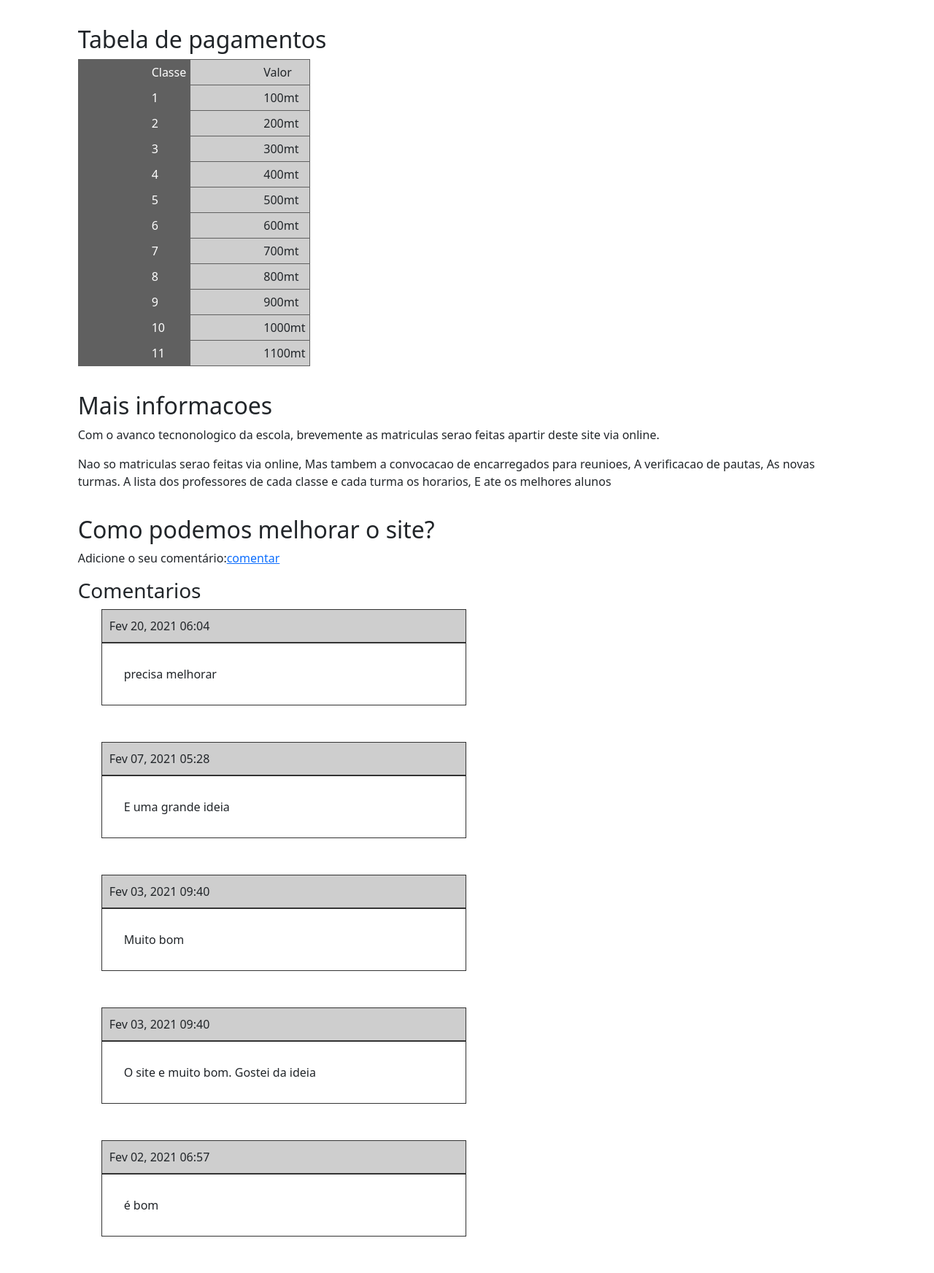
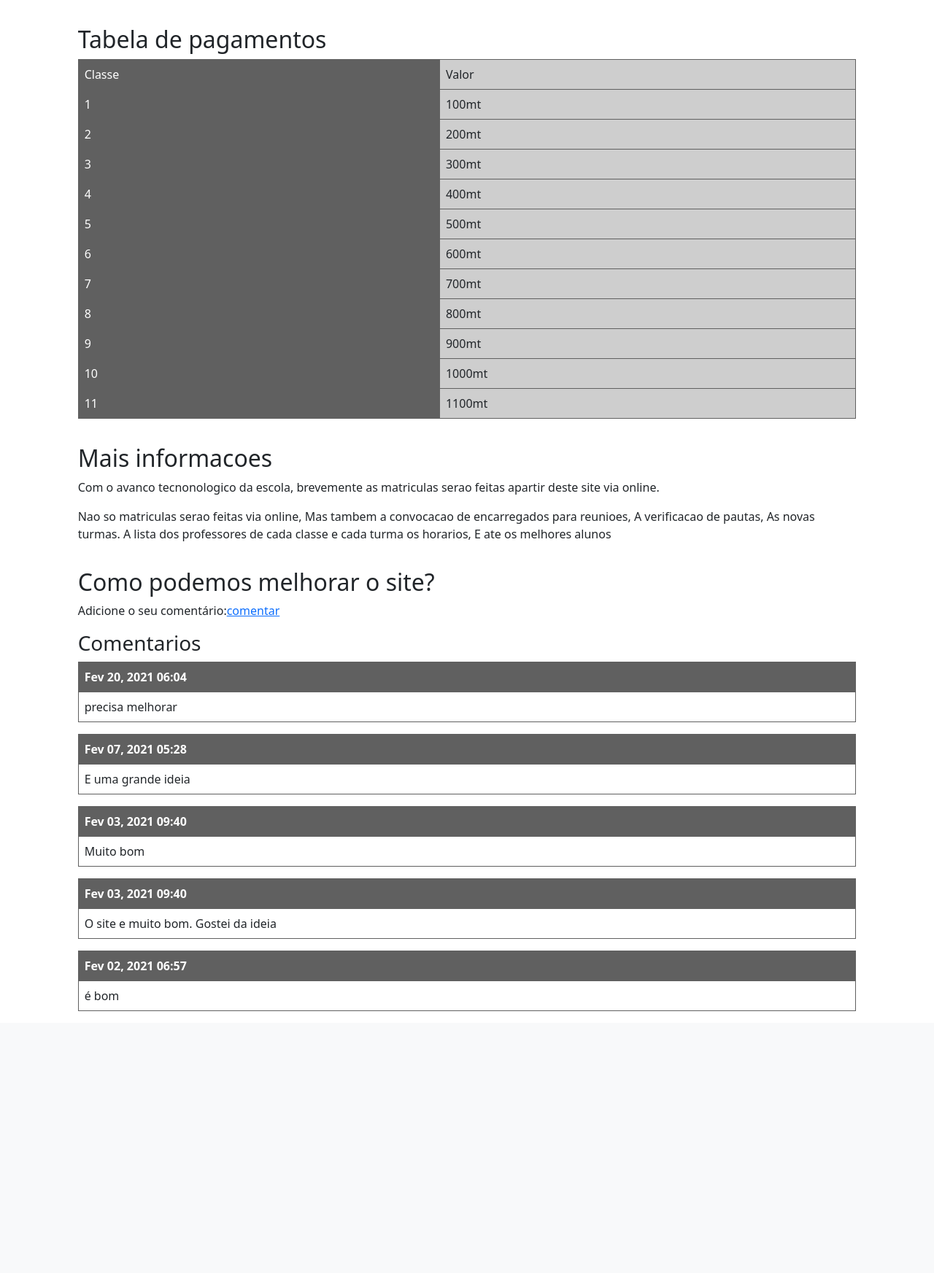
Before and after one commit to diolclaudio/teste3, a Django app: page /info/ in a window 1280 px wide. Shown: the part 57-1802 px from the top of the page at 73% size. After the commit the page ends 1443 px from the top, so only its background shows below. Run offline with Django 3.2, Linux system fonts and the light colour scheme; data comes from the database, SQL or seed files in the repository; both versions use the stored data as it was after the commit; some libraries are stand-ins or nearby versions.

Commit message:
'update'

```diff
--- a/pays/templates/pays/info.html
+++ b/pays/templates/pays/info.html
@@ -1,9 +1,10 @@
 {% extends 'pays/base.html'%}
 
 {% block content%}
+<div class="content fluid">
 <div class="offset-1 col-10">
   <h2>Tabela de pagamentos</h2>
-  <table id="tabelaspec">
+  <table class="table" id="tabelaspec">
     <tr><td class="ce">Classe</td><td class="cd">Valor</td></tr>
     <tr><td class="ce">1</td><td class="cd">100mt</td></tr>
     <tr><td class="ce">2</td><td class="cd">200mt</td></tr>
@@ -27,14 +28,21 @@
   <h2>Como podemos melhorar o site?</h2>
   <p>Adicione o seu comentário:<a href="/comentario/">comentar</a></p>
   <h3>Comentarios</h3>
-  <ul>
+
     {% for com in comentario%}
-      <li class="com">{{com.data|date:'M d, Y H:i' }}</li>
-      <li class="com-com">{{com}}</li>
+    <table class="table">
+      <tr>
+        <td class="ce"><b>{{com.data|date:'M d, Y H:i' }}</b></td>
+      </tr>
+      <tr>
+        <td>{{com}}</td>
+      </tr>
+    </table>
     {% empty%}
-      <li>Não tem comentarios ainda</li>
+          <p>Não tem comentarios ainda</p>
     {%endfor%}
   </ul>
+    </div>
 </div>
-
+</div>
 {% endblock content%}
```
Also changed, not shown: db.sqlite3.
